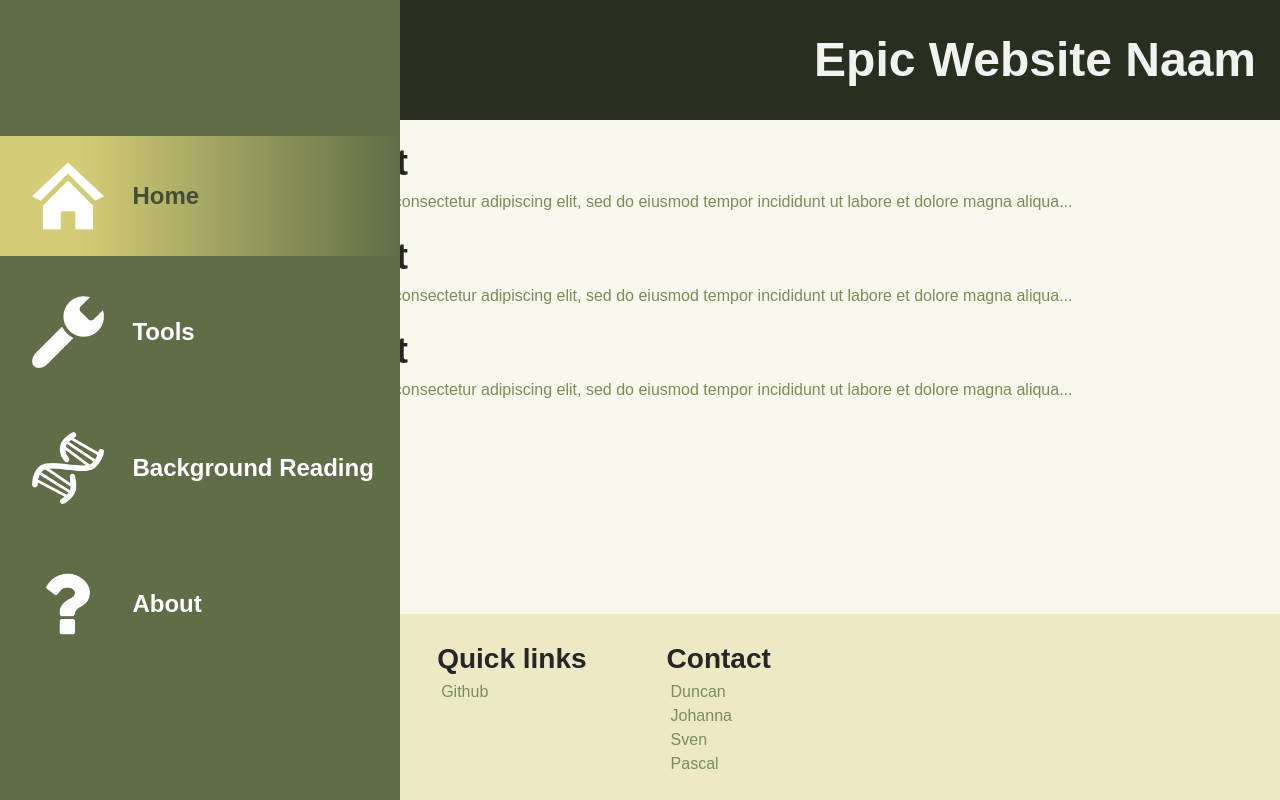
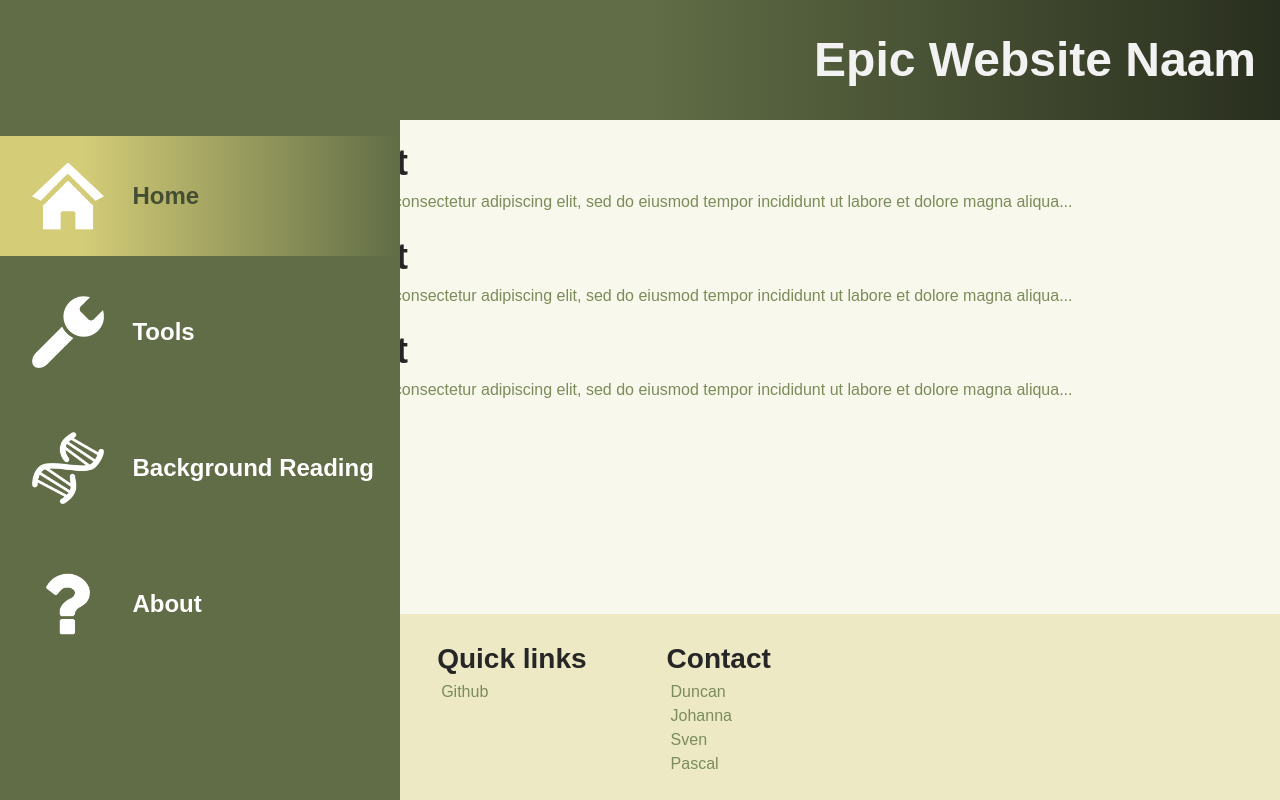
Before and after one commit to Dunc4nNT/bit, a Flask app: page / in a window 1280 px wide. Run offline with Flask 3, Linux system fonts and the light colour scheme.

Commit message:
add epic gradient to the header

```diff
--- a/website/bit/static/css/main.css
+++ b/website/bit/static/css/main.css
@@ -82,7 +82,7 @@ body {
 }
 
 .header {
-  background-color: hsl(80, 22%, 15%);
+  background: linear-gradient(to right, hsl(80, 22%, 35%) 45%, hsl(80, 22%, 15%));
   padding: 1.5rem;
   display: flex;
   justify-content: space-between;
--- a/website/bit/static/scss/components/_header.scss
+++ b/website/bit/static/scss/components/_header.scss
@@ -1,7 +1,7 @@
 @use "../abstracts/" as *;
 
 .header {
-  background-color: $clr-secondary-900;
+  background: linear-gradient(to right, $clr-secondary-700 45%,$clr-secondary-900);
   padding: 1.5rem;
   display:flex;
   justify-content: space-between;
```
